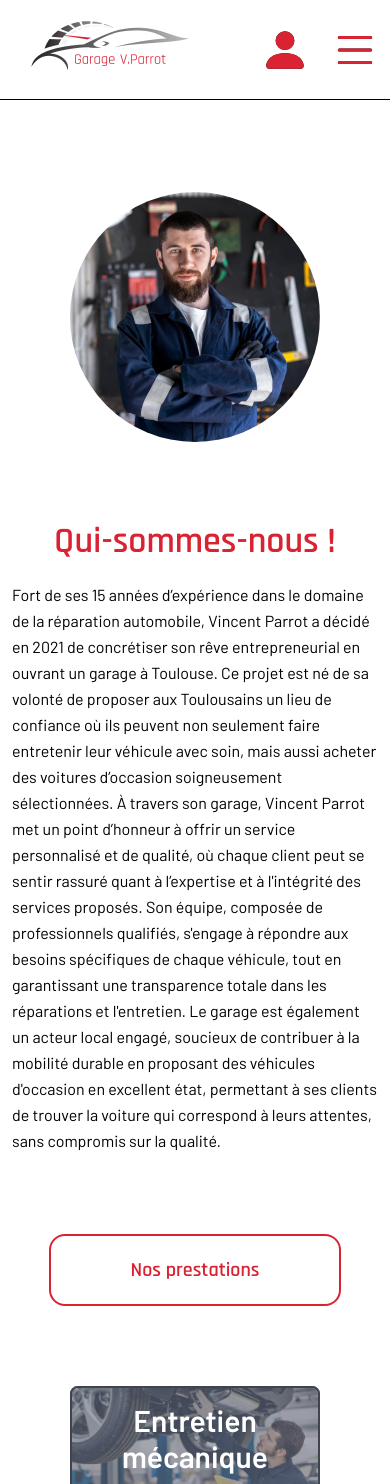
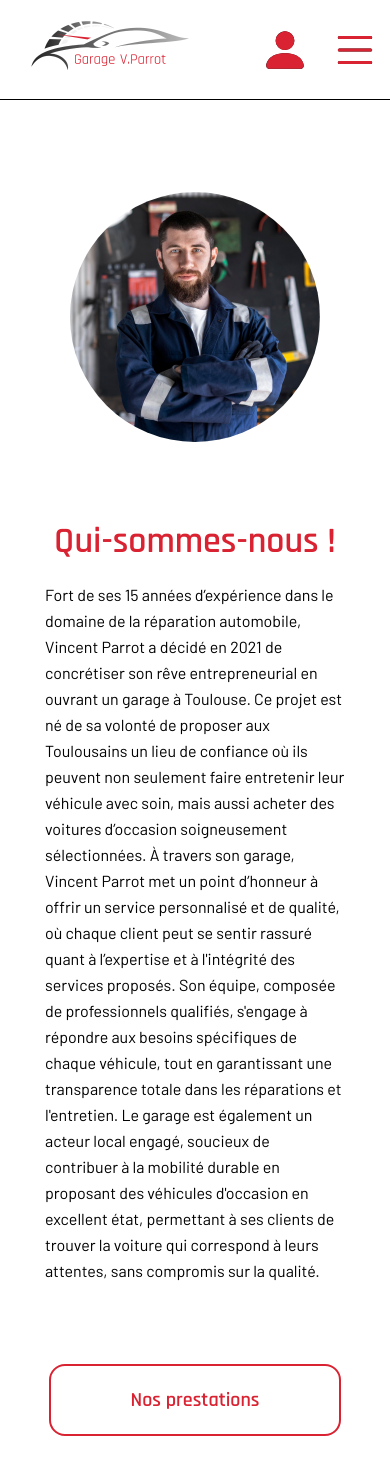
Before and after one commit to kyoshiroDev/Garage-V-Parrot-NextJS, a Next.js app: page / in a window 390 px wide. Shown: the top 1484 px of the page. Built offline with nearby package versions, Linux system fonts and the light colour scheme.

Commit message:
modification poid des images

```diff
--- a/app/components/Qui-somme-nous/Page.tsx
+++ b/app/components/Qui-somme-nous/Page.tsx
@@ -33,7 +33,7 @@ export default function QuiSommeNous() {
           >
             Qui-sommes-nous !
           </h1>
-          <p className={`max-w-[600px] leading-relaxed`}>
+          <p className={`max-w-[300px] md:max-w-[600px] leading-relaxed`}>
             Fort de ses 15 années d’expérience dans le domaine de la réparation
             automobile, Vincent Parrot a décidé en 2021 de concrétiser son rêve
             entrepreneurial en ouvrant un garage à Toulouse. Ce projet est né de
```
